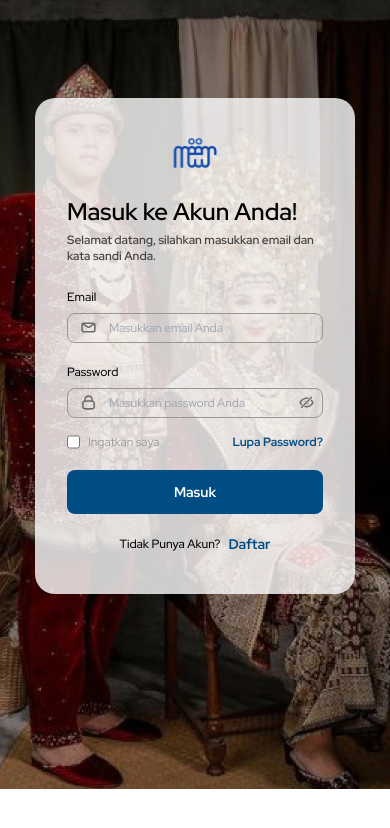
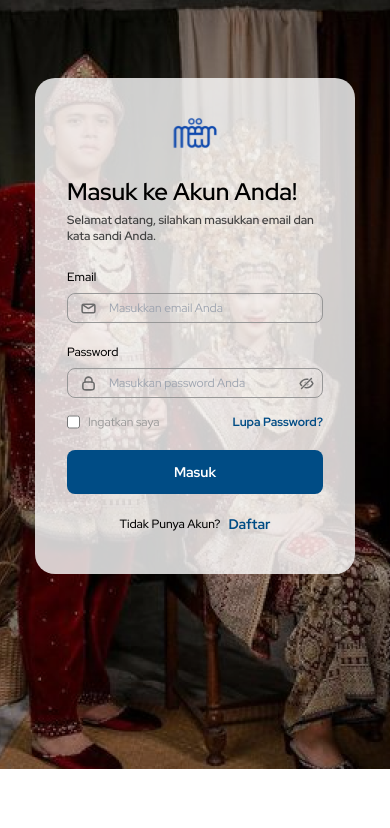
Before and after one commit to KevinNaserwan/Bujang-Gadis-CMS, a Next.js app: page /daftar in a window 390 px wide. Shown: the top 828 px of the page. Built offline with nearby package versions, Linux system fonts and the light colour scheme.

Commit message:
Feat: add login page mobile and web

```diff
--- a/src/app/daftar/page.tsx
+++ b/src/app/daftar/page.tsx
@@ -5,7 +5,7 @@ import Link from "next/link";
 export default function Daftar() {
   return (
     <main className="overflow-hidden lg:bg-none bg-login-hero-image-mobile bg-cover bg-center max-h-screen">
-      <div className=" lg:flex lg:items-center overflow-hidden pt-[25%] pb-[50%] lg:mt-0 lg:py-0">
+      <div className=" lg:flex lg:items-center overflow-hidden pt-[20%] pb-[50%] lg:mt-0 lg:py-0">
         <div className=" hidden lg:block">
           <Image
             src="/assets/images/login-image.webp"
```
